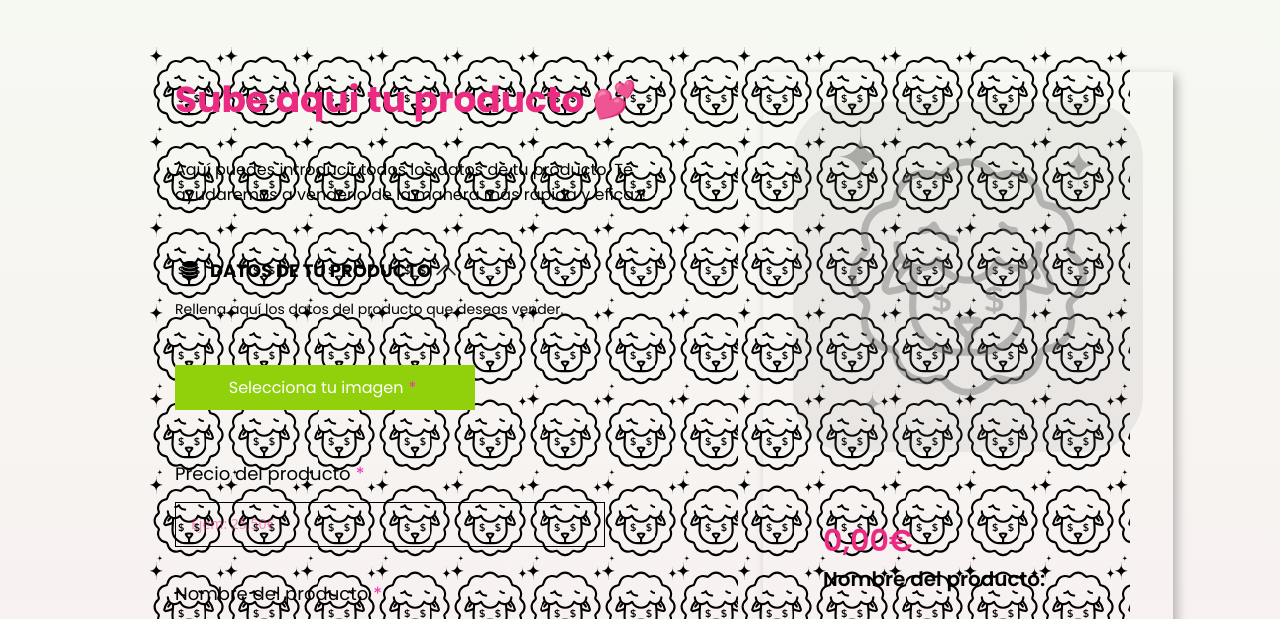
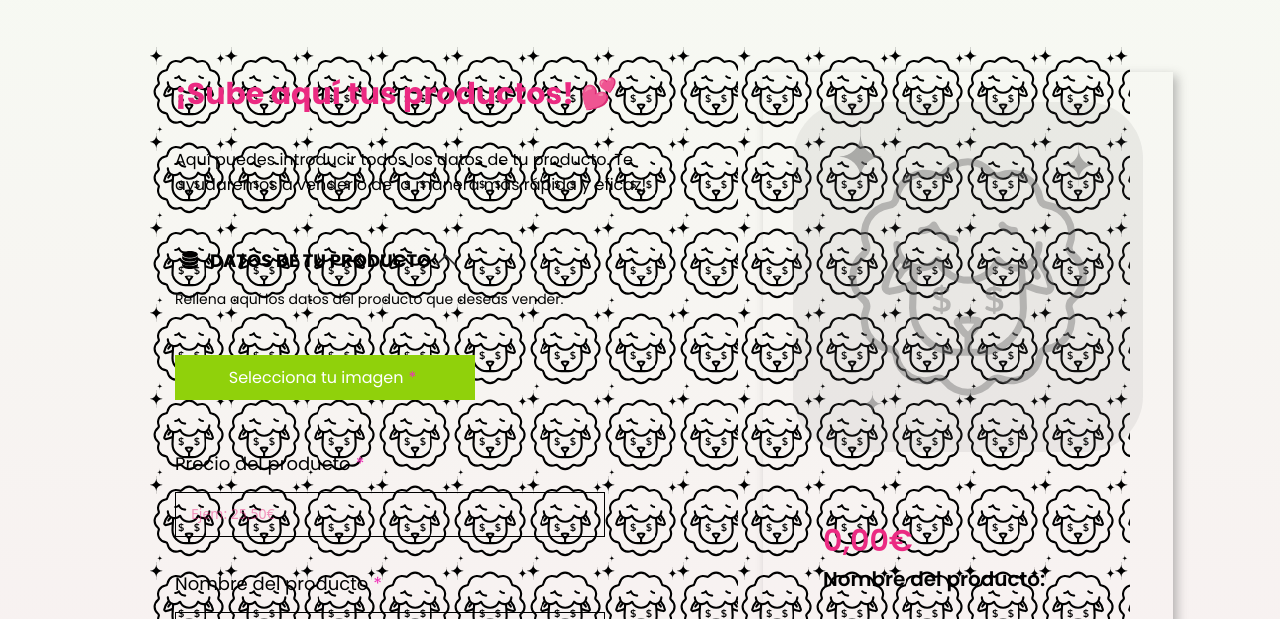
Before and after one commit to Juls-ux/username-project-promo-c-pt-module-2-team-2, a website built with Vite: page src/form.html in a window 1280 px wide. Shown: the part 125-744 px from the top of the page. Built offline with nearby package versions, Linux system fonts and the light colour scheme.

Commit message:
h2 cambiado

```diff
--- a/src/partials/main_form.html
+++ b/src/partials/main_form.html
@@ -2,7 +2,7 @@
   <section class="section">
 
     <form>
-      <h2 class="section_h2">Sube aqui tu producto 💕</h2>
+      <h2 class="section_h2">¡Sube aquí tus productos! 💕</h2>
       <p class="section_text" >Aquí puedes introducir todos los datos de tu producto. Te ayudaremos a venderlo de la manera más rápida y eficaz!
       </p>
       <h3 class="form_title">
--- a/src/scss/layout/_form.scss
+++ b/src/scss/layout/_form.scss
@@ -34,7 +34,7 @@ main {
     }
 
     &_h2{
-        font-size: 36px;
+        font-size: 30px;
         color:#EB2A82;
         @include mobile {
             font-size: 26px;
```
